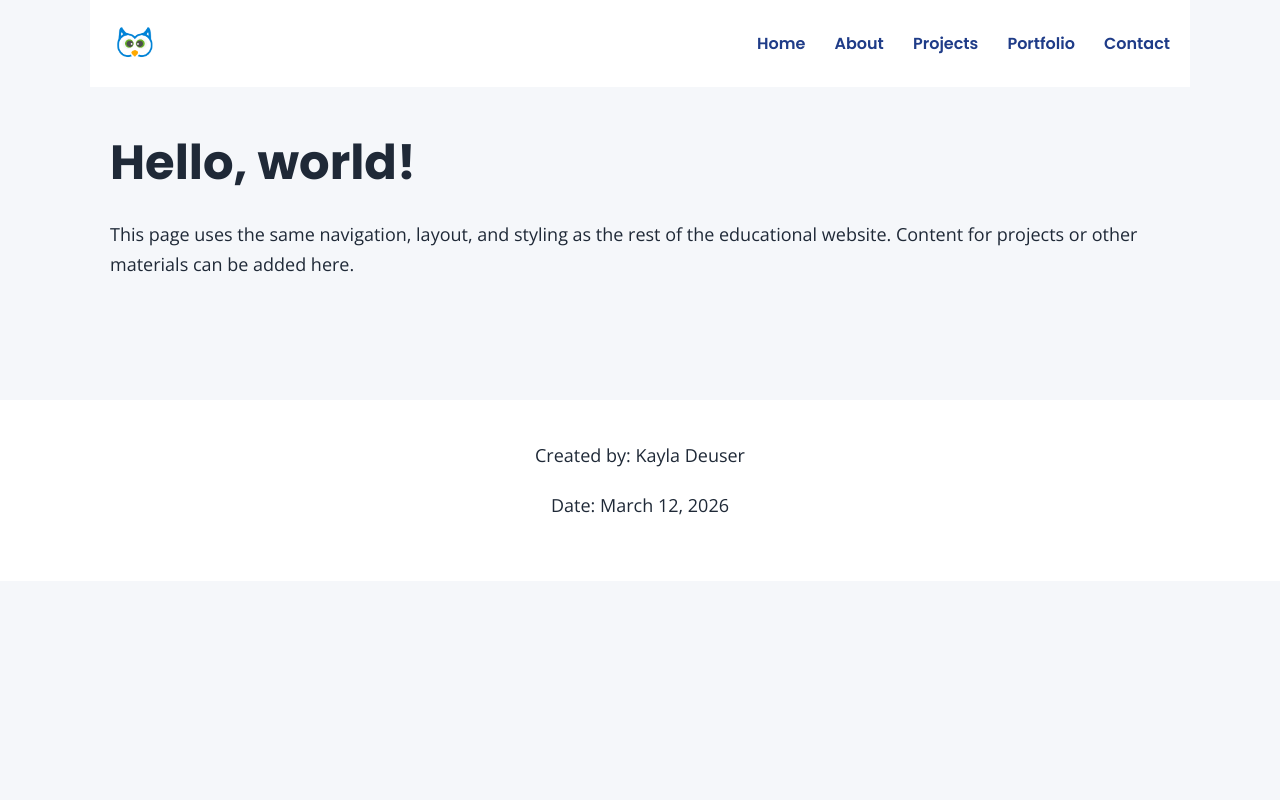
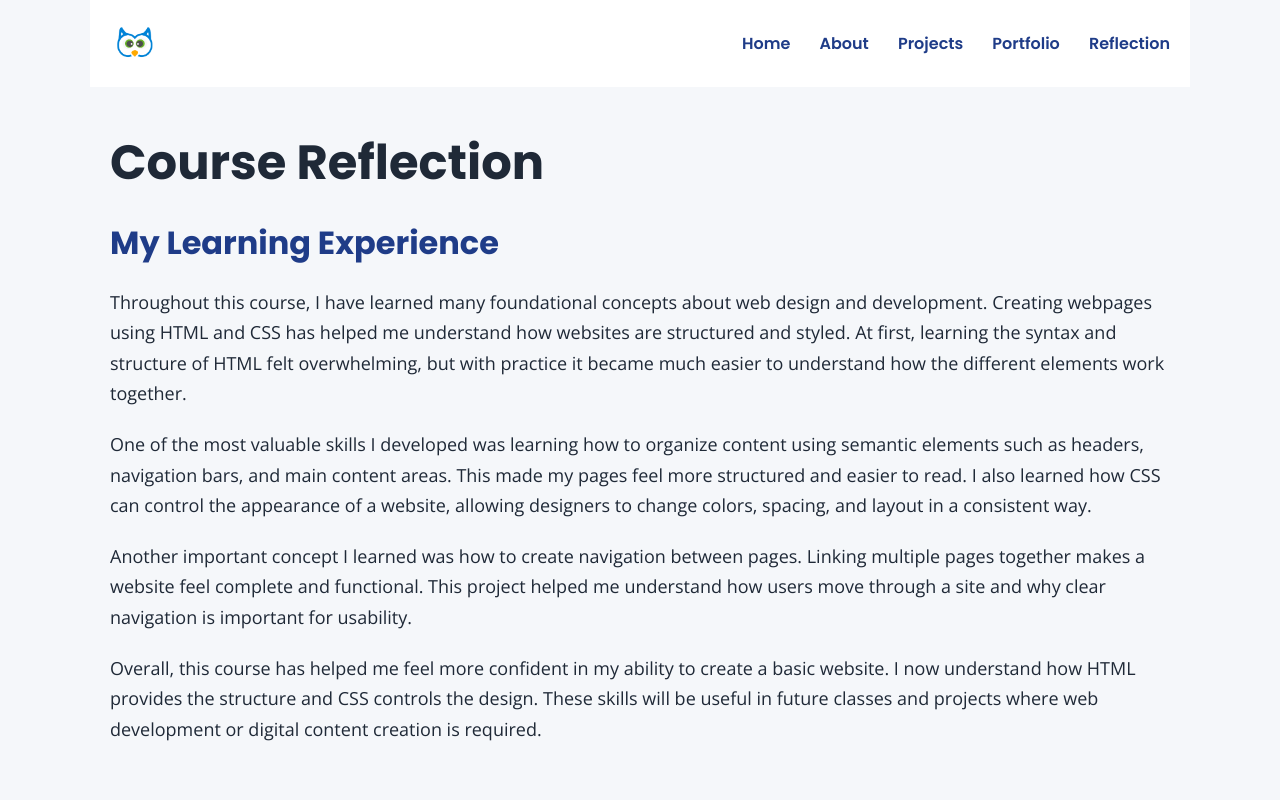
Before and after one commit to kdeuser3668/kdeuser3668.github.io, a plain HTML site: page webdevelopment/reflection.html in a window 1280 px wide. Shown: the top 800 px of the page. Drawn offline with nearby package versions, Linux system fonts and the light colour scheme.

Commit message:
Update reflection.html

```diff
--- a/webdevelopment/reflection.html
+++ b/webdevelopment/reflection.html
@@ -1,9 +1,10 @@
 <!DOCTYPE html>
 <!--
   Name: Anna Deuser
+  File: reflection.html
   Date: March 12, 2026
   Course: Web Development
-  Description: Starter HTML boilerplate template
+  Description: Reflection page discussing learning experiences and goals.
 -->
 
 <html lang="en">
@@ -12,10 +13,13 @@
   <meta charset="utf-8">
   <meta name="viewport" content="width=device-width, initial-scale=1.0">
 
-  <title>Starter Page | Educational Website</title>
+  <title>Reflection | Educational Website</title>
 
   <!-- Main site styling -->
   <link rel="stylesheet" href="style.css">
+
+  <!-- Navigation styling -->
+  <link rel="stylesheet" href="nav.css">
 
   <!-- Google Fonts -->
   <link href="https://fonts.googleapis.com/css2?family=Poppins:wght@600;700&family=Open+Sans:wght@400;500&display=swap" rel="stylesheet">
@@ -30,28 +34,55 @@
 
   <!-- Navigation -->
   <nav class="main-nav">
-    <a href="Index.html">Home</a>
+    <a href="index.html">Home</a>
     <a href="about.html">About</a>
-    <a class="current">Projects</a>
+    <a href="#">Projects</a>
     <a href="#">Portfolio</a>
-    <a href="reflection.html">Contact</a>
+    <a class="current">Reflection</a>
   </nav>
 
 </header>
 
-<!-- Main content area -->
 <main>
 
-  <h1>Hello, world!</h1>
+  <h1>Course Reflection</h1>
 
-  <p>
-    This page uses the same navigation, layout, and styling as the rest of the
-    educational website. Content for projects or other materials can be added here.
-  </p>
+  <h2>My Learning Experience</h2>
+
+  <!-- Box model wrapper -->
+  <section class="reflection-box">
+
+    <p>
+      Throughout this course, I have learned many foundational concepts about web design and development.
+      Creating webpages using HTML and CSS has helped me understand how websites are structured and styled.
+      At first, learning the syntax and structure of HTML felt overwhelming, but with practice it became much
+      easier to understand how the different elements work together.
+    </p>
+
+    <p>
+      One of the most valuable skills I developed was learning how to organize content using semantic
+      elements such as headers, navigation bars, and main content areas. This made my pages feel more
+      structured and easier to read. I also learned how CSS can control the appearance of a website,
+      allowing designers to change colors, spacing, and layout in a consistent way.
+    </p>
+
+    <p>
+      Another important concept I learned was how to create navigation between pages. Linking multiple
+      pages together makes a website feel complete and functional. This project helped me understand
+      how users move through a site and why clear navigation is important for usability.
+    </p>
+
+    <p>
+      Overall, this course has helped me feel more confident in my ability to create a basic website.
+      I now understand how HTML provides the structure and CSS controls the design. These skills will
+      be useful in future classes and projects where web development or digital content creation is
+      required.
+    </p>
+
+  </section>
 
 </main>
 
-<!-- Footer -->
 <footer>
   <p>Created by: Kayla Deuser</p>
   <p>Date: March 12, 2026</p>
```
